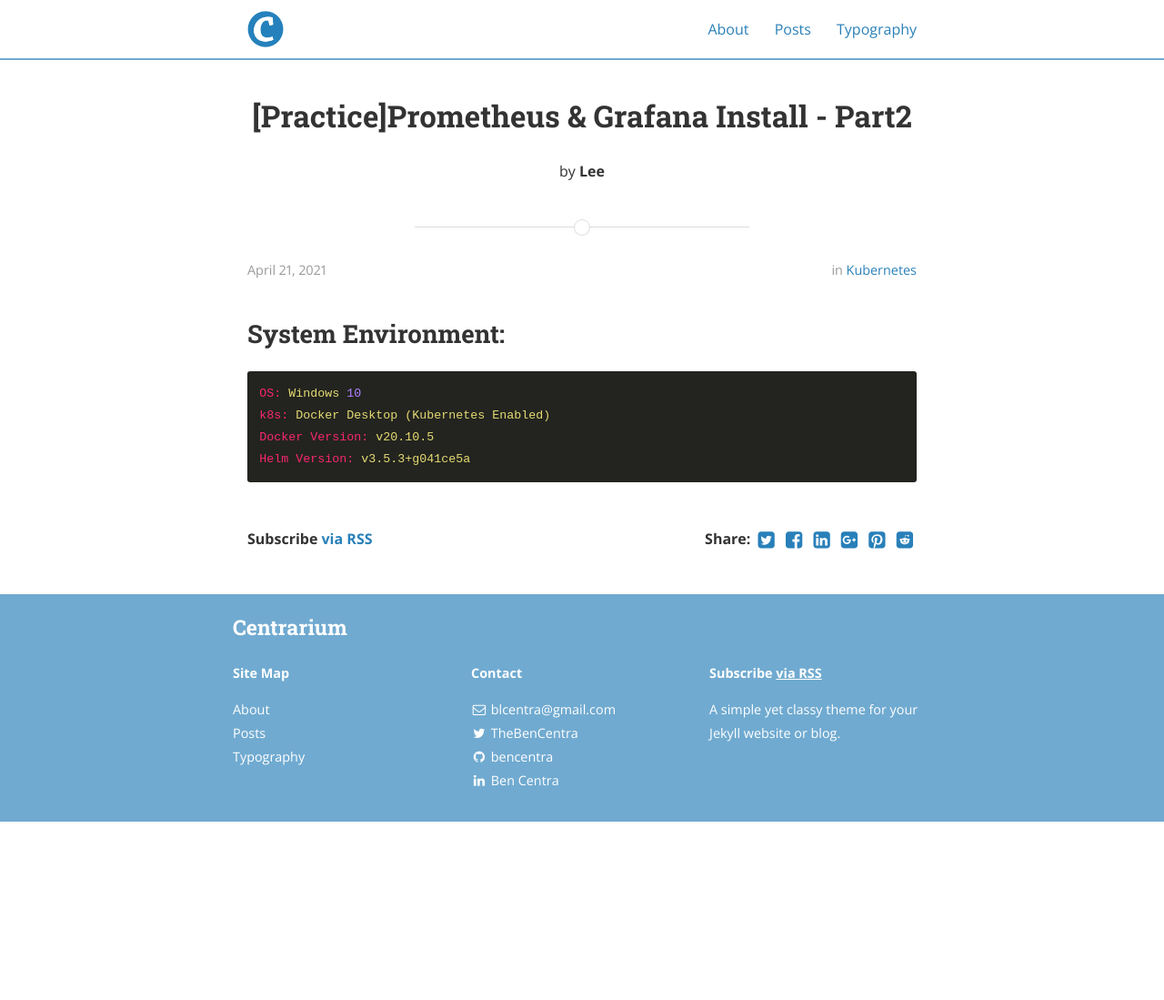
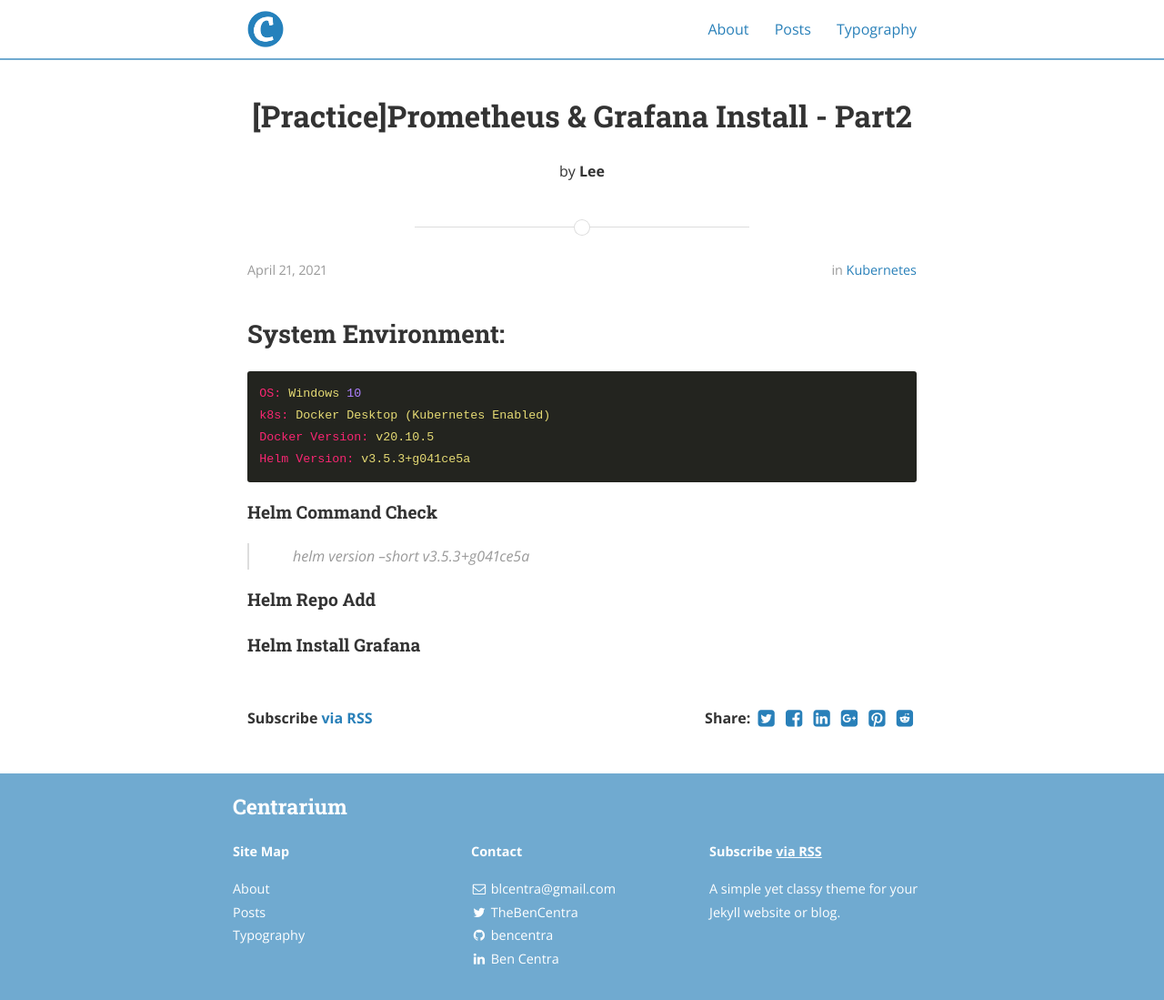
Before and after one commit to rhsoddld/rhsoddld.github.io, a Jekyll site: the page built from _posts/2021-04-20-k8s_2.md, in a window 1280 px wide and 1099 px high. Shown: the whole window at 91% size. Built offline with Jekyll 4.4.1, drawn with Linux system fonts in a browser that asks for light colours; nearby versions of some CDN libraries.

Commit message:
update post 2021-04-20

```diff
--- a/_posts/2021-04-20-k8s_2.md
+++ b/_posts/2021-04-20-k8s_2.md
@@ -11,3 +11,15 @@ categories: Kubernetes
     k8s: Docker Desktop (Kubernetes Enabled)
     Docker Version: v20.10.5
     Helm Version: v3.5.3+g041ce5a
+
+
+
+#### Helm Command Check
+
+   > helm version --short
+	v3.5.3+g041ce5a
+
+#### Helm Repo Add
+
+
+#### Helm Install Grafana
```
Also changed, not shown: _posts/2021-04-18-k8s_1.md (+4 -4 lines).
